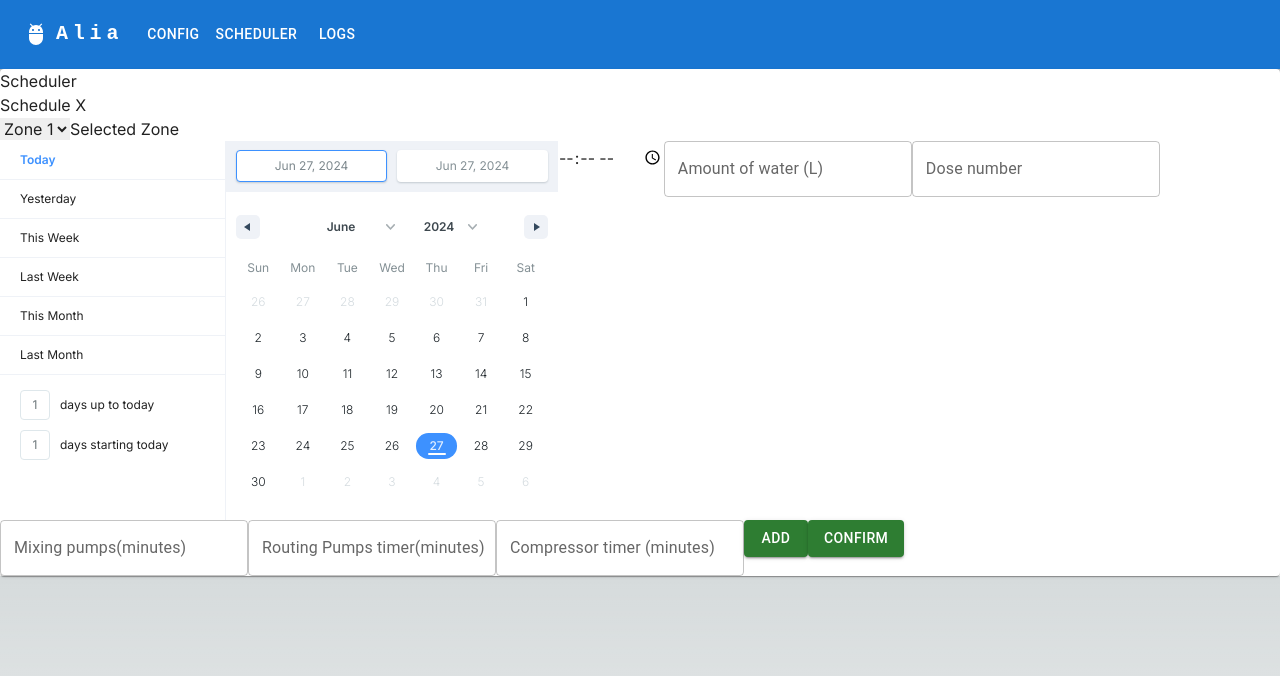
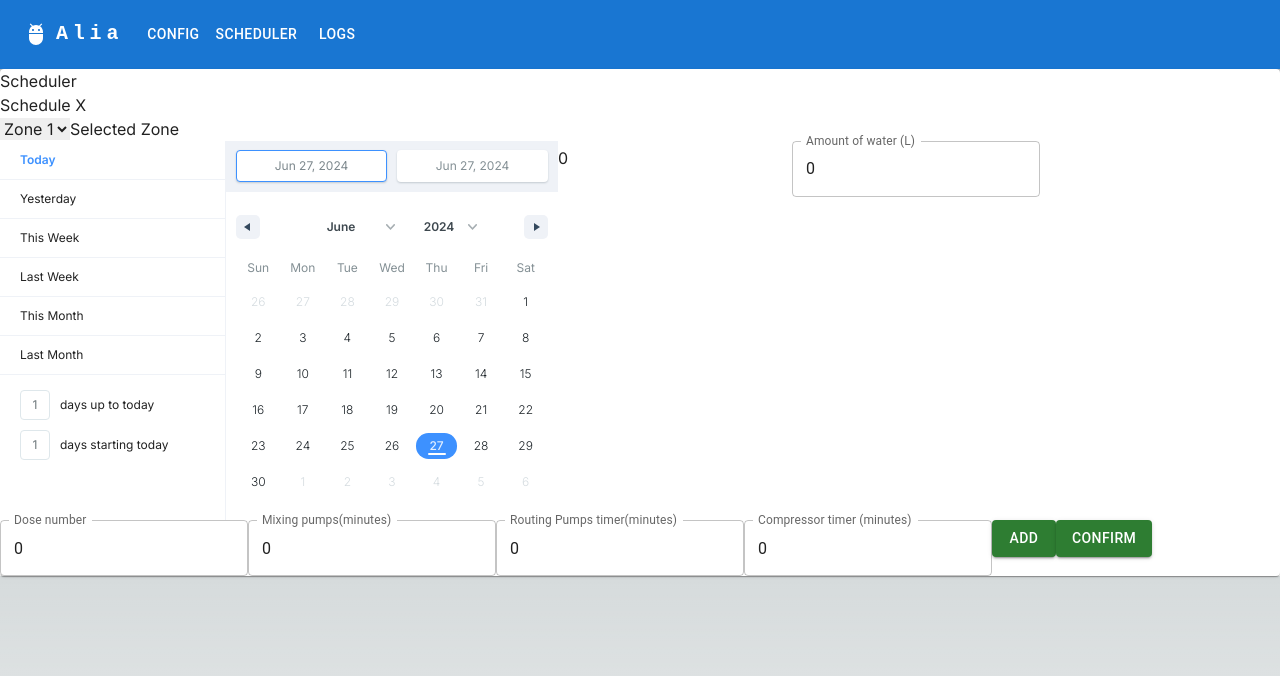
Before and after one commit to zouzarf/alia-all, a Next.js app in the folder aliaui/: page /scheduler in a window 1280 px wide. Shown: the top 676 px of the page. Built offline with nearby package versions, Linux system fonts and the light colour scheme.

Commit message:
update scheduler

```diff
--- a/aliaui/app/scheduler/page.tsx
+++ b/aliaui/app/scheduler/page.tsx
@@ -54,18 +54,18 @@ export default function Scheduler() {
                         })
                     }}
                 />
-                <input aria-label="Time" type="time" />
+
                 {dailyActions.map(x => {
                     return (<>
                         {x.hour} Û {x.water_level} Û {x.dose_number} Û {x.routing_time} Û {x.mixing_time} Û {x.compressing_time}
                     </>)
                 })}
-
-                <TextField id="outlined-basic" label="Amount of water (L)" variant="outlined" />
-                <TextField id="outlined-basic" label="Dose number" variant="outlined" />
-                <TextField id="outlined-basic" label="Mixing pumps(minutes)" variant="outlined" />
-                <TextField id="outlined-basic" label="Routing Pumps timer(minutes)" variant="outlined" />
-                <TextField id="outlined-basic" label="Compressor timer (minutes)" variant="outlined" />
+                <input aria-label="Time" type="number" value={time} onChange={(e) => { setTime(parseInt(e.target.value)) }} />
+                <TextField type="number" id="outlined-basic" label="Amount of water (L)" variant="outlined" value={waterLevel} onChange={(e) => { setWaterLevel(parseInt(e.target.value)) }} />
+                <TextField type="number" id="outlined-basic" label="Dose number" variant="outlined" value={doseNumber} onChange={(e) => { setDoseNumber(parseInt(e.target.value)) }} />
+                <TextField type="number" id="outlined-basic" label="Mixing pumps(minutes)" variant="outlined" value={mixingTime} onChange={(e) => { setMixingTime(parseInt(e.target.value)) }} />
+                <TextField type="number" id="outlined-basic" label="Routing Pumps timer(minutes)" variant="outlined" value={routingTime} onChange={(e) => { setRoutingTime(parseInt(e.target.value)) }} />
+                <TextField type="number" id="outlined-basic" label="Compressor timer (minutes)" variant="outlined" value={compressingTime} onChange={(e) => { setCompressingTime(parseInt(e.target.value)) }} />
                 <Button variant="contained" color="success" onClick={
                     () => {
                         setDailyActions(oldArray => [...oldArray, {
```
